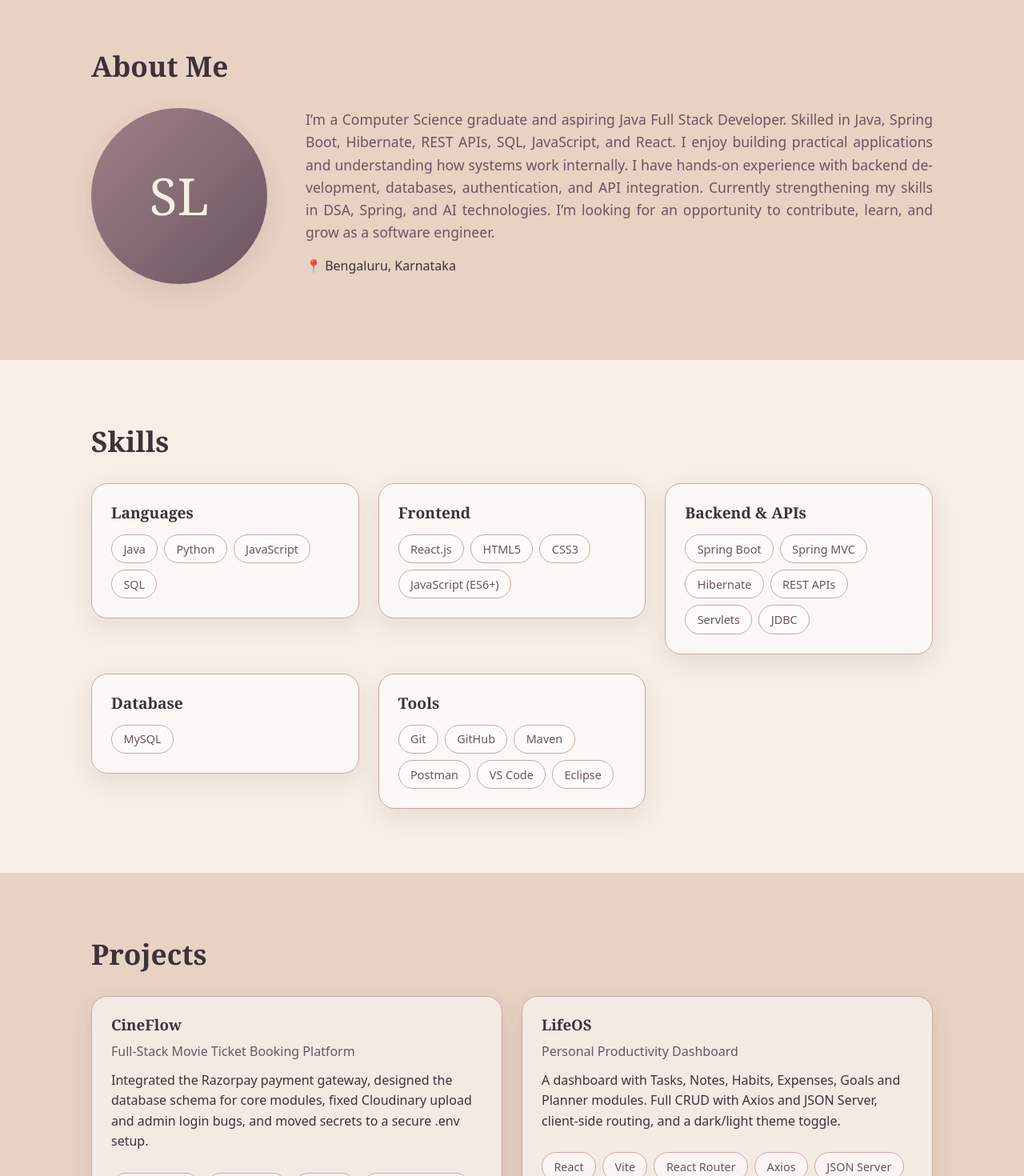
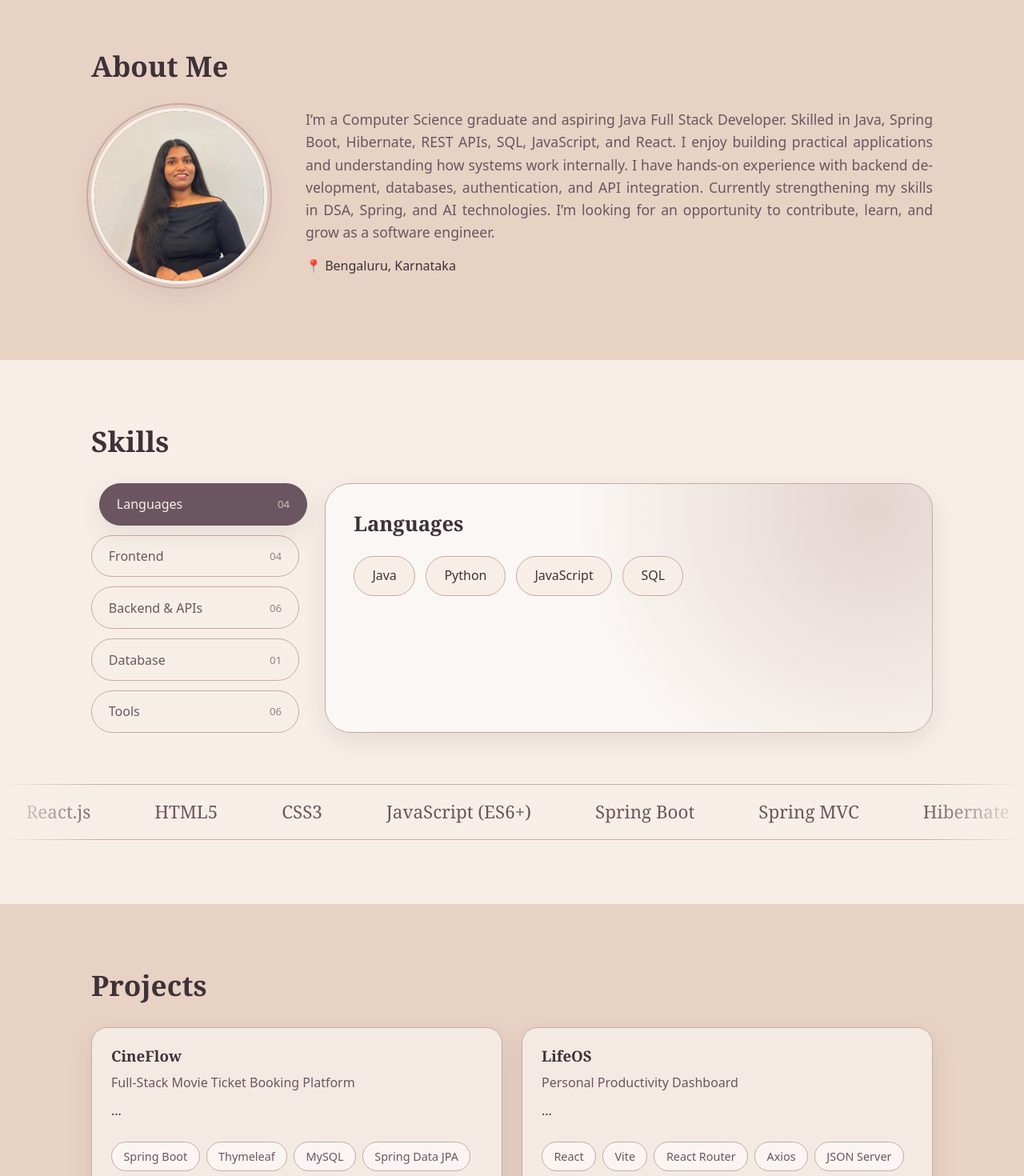
Before and after one commit to Srushti180305/Portfolio, a React (Vite) app: page / in a window 1280 px wide. Shown: the part 820-2290 px from the top of the page at 80% size. Built offline with nearby package versions, Linux system fonts and the light colour scheme.

Commit message:
updating about and skills section

```diff
--- a/src/App.css
+++ b/src/App.css
@@ -46,13 +46,24 @@
   width: 220px;
   height: 220px;
   border-radius: 50%;
-  display: grid;
-  place-items: center;
-  font-family: var(--font-heading);
-  font-size: 4rem;
-  color: var(--on-accent);
+  overflow: hidden;
+  border: 4px solid var(--bg);
+  outline: 2px solid var(--c-4);
+  outline-offset: 4px;
   background: linear-gradient(135deg, var(--c-3), var(--c-2));
   box-shadow: var(--shadow);
+  transition: transform 0.4s ease;
+}
+
+.avatar:hover {
+  transform: scale(1.04) rotate(-2deg);
+}
+
+.avatar img {
+  width: 100%;
+  height: 100%;
+  object-fit: cover;
+  object-position: center top;
 }
 
 .about-bio {
--- a/src/Data.js
+++ b/src/Data.js
@@ -21,19 +21,17 @@ export const projects = [
   {
     title: 'CineFlow',
     subtitle: 'Full-Stack Movie Ticket Booking Platform',
-    description:
-      'Integrated the Razorpay payment gateway, designed the database schema for core modules, fixed Cloudinary upload and admin login bugs, and moved secrets to a secure .env setup.',
+    description: '...',
     tech: ['Spring Boot', 'Thymeleaf', 'MySQL', 'Spring Data JPA', 'Razorpay', 'Cloudinary'],
-    github: '',
+    github: 'https://github.com/Srushti180305/CineFlow',
     live: '',
   },
   {
     title: 'LifeOS',
     subtitle: 'Personal Productivity Dashboard',
-    description:
-      'A dashboard with Tasks, Notes, Habits, Expenses, Goals and Planner modules. Full CRUD with Axios and JSON Server, client-side routing, and a dark/light theme toggle.',
+    description: '...',
     tech: ['React', 'Vite', 'React Router', 'Axios', 'JSON Server'],
-    github: '',
+    github: 'https://github.com/Srushti180305/LifeOS',
     live: '',
   },
 ]
--- a/src/components/About.jsx
+++ b/src/components/About.jsx
@@ -1,5 +1,6 @@
 import { profile } from '../Data'
 import Reveal from './Reveal'
+import photo from '../assets/profile.jpeg'
 
 function About() {
   return (
@@ -10,7 +11,9 @@ function About() {
         </Reveal>
         <div className="about-grid">
           <Reveal>
-            <div className="avatar">SL</div>
+            <div className="avatar">
+                <img src={photo} alt="Portrait of Srushti Lingashettar" />
+            </div>
           </Reveal>
           <Reveal delay={150}>
             <p className="about-bio">{profile.bio}</p>
--- a/src/components/Navbar.jsx
+++ b/src/components/Navbar.jsx
@@ -8,6 +8,20 @@ const links = [
   { label: 'Projects', href: '#projects' },
   { label: 'Contact', href: '#contact' },
 ]
+const SunIcon = () => (
+  <svg width="20" height="20" viewBox="0 0 24 24" fill="none" stroke="currentColor"
+    strokeWidth="1.8" strokeLinecap="round" strokeLinejoin="round" aria-hidden="true">
+    <circle cx="12" cy="12" r="4" />
+    <path d="M12 2v2M12 20v2M4.9 4.9l1.4 1.4M17.7 17.7l1.4 1.4M2 12h2M20 12h2M4.9 19.1l1.4-1.4M17.7 6.3l1.4-1.4" />
+  </svg>
+)
+
+const MoonIcon = () => (
+  <svg width="20" height="20" viewBox="0 0 24 24" fill="none" stroke="currentColor"
+    strokeWidth="1.8" strokeLinecap="round" strokeLinejoin="round" aria-hidden="true">
+    <path d="M21 12.8A9 9 0 1 1 11.2 3a7 7 0 0 0 9.8 9.8z" />
+  </svg>
+)
 
 function Navbar() {
   const [open, setOpen] = useState(false)
@@ -105,13 +119,13 @@ useEffect(() => {
         </ul>
 
         <div className="navbar-actions">
-          <button
-            className="icon-btn"
-            aria-label="Toggle theme"
-            onClick={() => setTheme(theme === 'light' ? 'dark' : 'light')}
-          >
-            {theme === 'light' ? '🌙' : '☀️'}
-          </button>
+          <button className="icon-btn theme-btn" aria-label="Toggle theme"
+  onClick={() => setTheme(theme === 'light' ? 'dark' : 'light')}
+>
+  <span key={theme} className="theme-icon">
+    {theme === 'light' ? <MoonIcon /> : <SunIcon />}
+  </span>
+</button>
           <button
             className="icon-btn menu-btn"
             aria-label="Toggle menu"
--- /dev/null
+++ b/src/components/Skills.css
@@ -0,0 +1,160 @@
+.skills-layout {
+  display: grid;
+  grid-template-columns: 260px 1fr;
+  gap: 2rem;
+  align-items: stretch;
+}
+
+/* Tabs */
+.skills-tabs {
+  display: flex;
+  flex-direction: column;
+  gap: 0.75rem;
+}
+
+.skills-tab {
+  display: flex;
+  justify-content: space-between;
+  align-items: center;
+  padding: 0.9rem 1.3rem;
+  border-radius: 999px;
+  border: 1px solid var(--border);
+  background: transparent;
+  color: var(--text-muted);
+  font-family: var(--font-body);
+  font-size: 1rem;
+  font-weight: 500;
+  cursor: pointer;
+  transition: all 0.25s ease;
+}
+
+.skills-tab small {
+  opacity: 0.7;
+}
+
+.skills-tab:hover {
+  transform: translateX(6px);
+  color: var(--text);
+}
+
+.skills-tab.active {
+  background: var(--accent);
+  border-color: var(--accent);
+  color: var(--on-accent);
+  transform: translateX(10px);
+  box-shadow: var(--shadow);
+}
+
+/* Panel */
+.skills-panel {
+  position: relative;
+  overflow: hidden;
+  padding: 2.2rem;
+  min-height: 280px;
+  border-radius: 32px;
+  border: 1px solid var(--border);
+  background:
+    radial-gradient(circle at 90% 10%, rgba(199, 169, 163, 0.45), transparent 50%),
+    var(--surface);
+  box-shadow: var(--shadow);
+  animation: panelIn 0.4s ease;
+}
+
+.skills-panel-title {
+  font-size: 1.6rem;
+  margin-bottom: 1.5rem;
+}
+
+.skills-chips {
+  display: flex;
+  flex-wrap: wrap;
+  gap: 0.8rem;
+}
+
+.skill-chip {
+  padding: 0.7rem 1.4rem;
+  border-radius: 999px;
+  background: var(--bg);
+  border: 1px solid var(--border);
+  color: var(--text);
+  font-weight: 500;
+  opacity: 0;
+  animation: chipPop 0.45s cubic-bezier(0.34, 1.56, 0.64, 1) forwards;
+  transition: transform 0.2s ease, background 0.2s ease, color 0.2s ease;
+}
+
+.skill-chip:hover {
+  transform: translateY(-4px) rotate(-2deg);
+  background: var(--accent);
+  color: var(--on-accent);
+}
+
+@keyframes panelIn {
+  from { opacity: 0; transform: translateY(12px); }
+  to { opacity: 1; transform: none; }
+}
+
+@keyframes chipPop {
+  from { opacity: 0; transform: scale(0.6) translateY(10px); }
+  to { opacity: 1; transform: none; }
+}
+
+/* Marquee */
+.marquee {
+  margin-top: 4rem;
+  overflow: hidden;
+  border-block: 1px solid var(--border);
+  padding: 1rem 0;
+  mask-image: linear-gradient(90deg, transparent, #000 10%, #000 90%, transparent);
+  -webkit-mask-image: linear-gradient(90deg, transparent, #000 10%, #000 90%, transparent);
+}
+
+.marquee-track {
+  display: flex;
+  width: max-content;
+  animation: scroll 35s linear infinite;
+}
+
+.marquee:hover .marquee-track {
+  animation-play-state: paused;
+}
+
+.marquee-item {
+  padding: 0 2.5rem;
+  font-family: var(--font-heading);
+  font-size: 1.4rem;
+  color: var(--text-muted);
+  white-space: nowrap;
+}
+
+@keyframes scroll {
+  to { transform: translateX(-50%); }
+}
+
+/* Mobile */
+@media (max-width: 768px) {
+  .skills-layout {
+    grid-template-columns: 1fr;
+  }
+
+  .skills-tabs {
+    flex-direction: row;
+    overflow-x: auto;
+    padding-bottom: 0.5rem;
+  }
+
+  .skills-tab {
+    flex-shrink: 0;
+    gap: 0.6rem;
+  }
+
+  .skills-tab:hover,
+  .skills-tab.active {
+    transform: none;
+  }
+
+  .skills-panel {
+    padding: 1.5rem;
+    min-height: 0;
+  }
+}
--- a/src/components/Skills.jsx
+++ b/src/components/Skills.jsx
@@ -1,25 +1,60 @@
+import { useState } from 'react'
 import { skills } from '../Data'
 import Reveal from './Reveal'
+import './Skills.css'
+
+const allSkills = skills.flatMap((g) => g.items)
 
 function Skills() {
+  const [active, setActive] = useState(0)
+  const group = skills[active]
+
   return (
     <section id="skills" className="section">
       <div className="container">
         <Reveal>
           <h2 className="section-title">Skills</h2>
         </Reveal>
-        <div className="skills-grid">
-          {skills.map((group, i) => (
-            <Reveal key={group.group} delay={i * 100}>
-              <div className="card skill-card">
-                <h3>{group.group}</h3>
-                <ul className="tags">
-                  {group.items.map((item) => (
-                    <li key={item} className="tag">{item}</li>
+
+        <Reveal delay={100}>
+          <div className="skills-layout">
+            <div className="skills-tabs" role="tablist">
+              {skills.map((g, i) => (
+                <button
+                  key={g.group}
+                  role="tab"
+                  aria-selected={active === i}
+                  className={`skills-tab ${active === i ? 'active' : ''}`}
+                  onClick={() => setActive(i)}
+                >
+                  <span>{g.group}</span>
+                  <small>{String(g.items.length).padStart(2, '0')}</small>
+                </button>
+              ))}
+            </div>
+
+            <div className="skills-panel" key={active}>
+              <h3 className="skills-panel-title">{group.group}</h3>
+              <ul className="skills-chips">
+                {group.items.map((item, i) => (
+                  <li
+                    key={item}
+                    className="skill-chip"
+                    style={{ animationDelay: `${i * 70}ms` }}
+                  >
+                    {item}
+                  </li>
                 ))}
               </ul>
             </div>
+          </div>
         </Reveal>
+      </div>
+
+      <div className="marquee" aria-hidden="true">
+  <div className="marquee-track">
+    {[...allSkills, ...allSkills].map((s, i) => (
+      <span key={i} className="marquee-item">{s}</span>
     ))}
   </div>
 </div>
```
Also changed, not shown: src/assets/profile.jpeg (added). Lines whose indentation alone changed are shown as unchanged.
